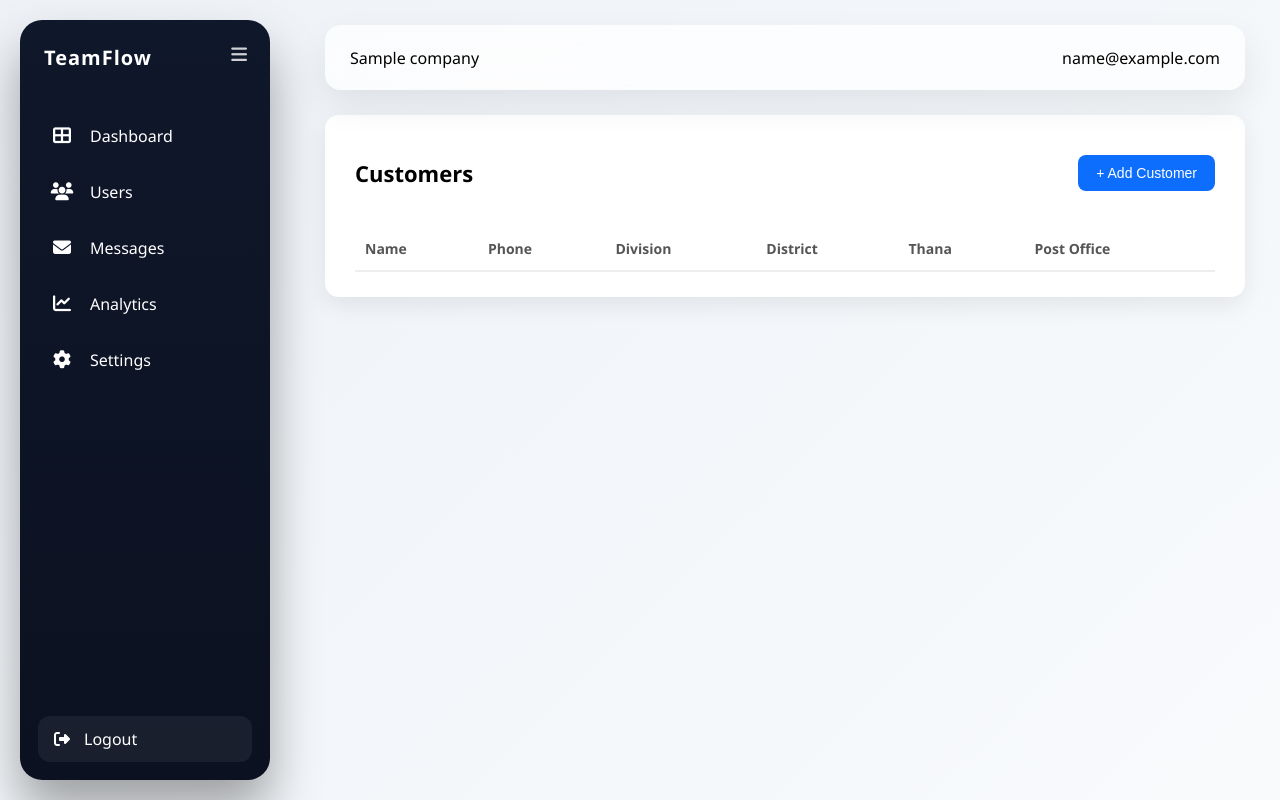
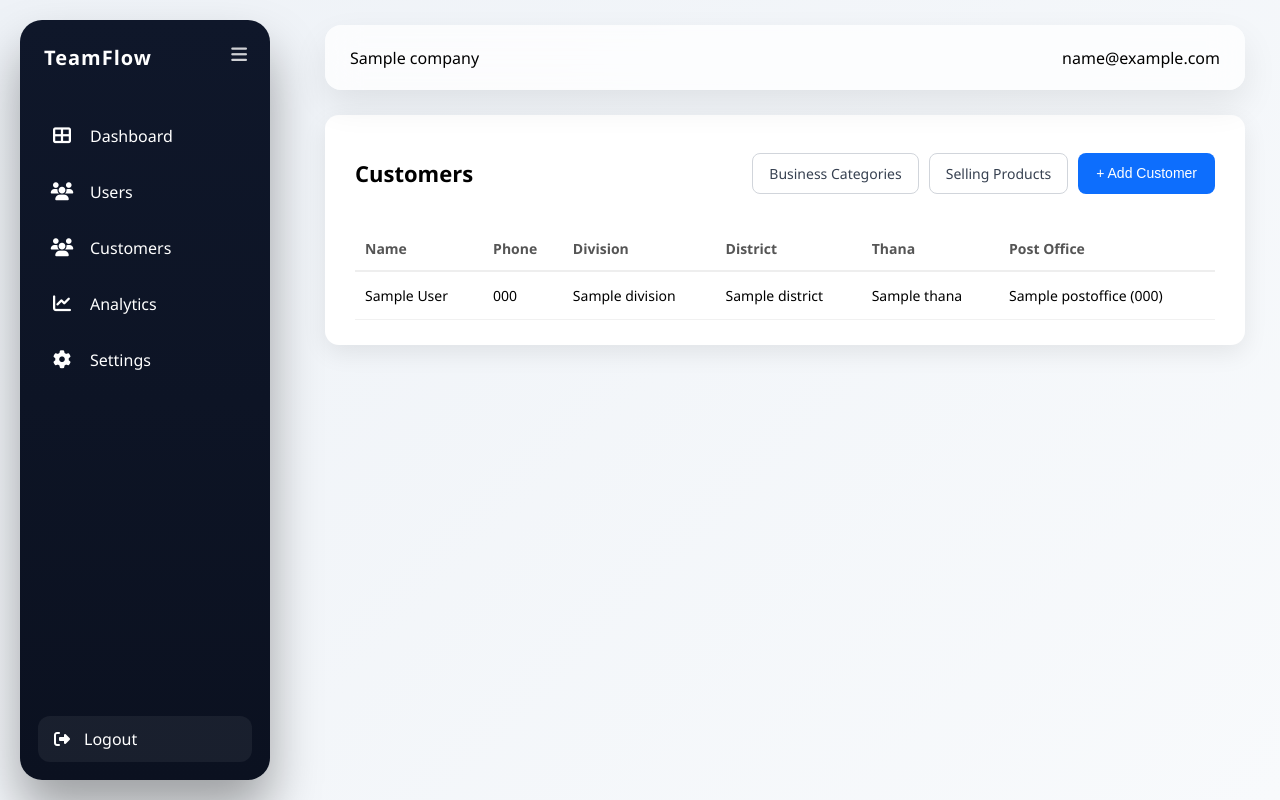
Before and after one commit to engrrasel/teamflow, a Django app: page /customers/ in a window 1280 px wide. Run offline with Django 5.2, Linux system fonts and the light colour scheme; a user stored in the database is signed in; tables that the repository leaves empty hold one stand-in row (values such as "Sample post"); data that the repository does not hold is empty.

Commit message:
Customers app: multi-tenant isolation, dynamic master data, cascading address, SaaS security fixes

```diff
--- a/customers/forms.py
+++ b/customers/forms.py
@@ -1,13 +1,25 @@
 from django import forms
-from .models import Customer
+from .models import Customer, BusinessCategory, SellingProduct
 from locations.models import Division, District, Thana, PostOffice
 
 
 class CustomerForm(forms.ModelForm):
     division = forms.ModelChoiceField(queryset=Division.objects.all())
-    district = forms.ModelChoiceField(queryset=District.objects.none())
-    thana = forms.ModelChoiceField(queryset=Thana.objects.none())
-    post_office = forms.ModelChoiceField(queryset=PostOffice.objects.none())
+    district = forms.ModelChoiceField(queryset=District.objects.none(), required=False)
+    thana = forms.ModelChoiceField(queryset=Thana.objects.none(), required=False)
+    post_office = forms.ModelChoiceField(queryset=PostOffice.objects.none(), required=False)
+
+    business_categories = forms.ModelMultipleChoiceField(
+        queryset=BusinessCategory.objects.none(),
+        widget=forms.CheckboxSelectMultiple,
+        required=False
+    )
+
+    selling_products = forms.ModelMultipleChoiceField(
+        queryset=SellingProduct.objects.none(),
+        widget=forms.CheckboxSelectMultiple,
+        required=False
+    )
 
     class Meta:
         model = Customer
@@ -18,44 +30,44 @@ class CustomerForm(forms.ModelForm):
         ]
 
     def __init__(self, *args, **kwargs):
+        self.company = kwargs.pop('company')
         super().__init__(*args, **kwargs)
 
-        # 🟢 Edit mode হলে initial অনুযায়ী queryset বসবে
-        if self.instance.pk:
+        # ✅ Company isolation (CRITICAL)
+        self.fields['business_categories'].queryset = \
+            BusinessCategory.objects.filter(company=self.company)
+
+        self.fields['selling_products'].queryset = \
+            SellingProduct.objects.filter(company=self.company)
+
+        # ---------- Cascading Address (Edit + Validation safe) ----------
+
+        # District
+        if self.data.get('division'):
+            self.fields['district'].queryset = District.objects.filter(
+                division_id=self.data.get('division')
+            )
+        elif self.instance.pk and self.instance.division:
             self.fields['district'].queryset = District.objects.filter(
                 division=self.instance.division
             )
+
+        # Thana
+        if self.data.get('district'):
+            self.fields['thana'].queryset = Thana.objects.filter(
+                district_id=self.data.get('district')
+            )
+        elif self.instance.pk and self.instance.district:
             self.fields['thana'].queryset = Thana.objects.filter(
                 district=self.instance.district
             )
+
+        # Post Office
+        if self.data.get('thana'):
+            self.fields['post_office'].queryset = PostOffice.objects.filter(
+                thana_id=self.data.get('thana')
+            )
+        elif self.instance.pk and self.instance.thana:
             self.fields['post_office'].queryset = PostOffice.objects.filter(
                 thana=self.instance.thana
             )
-
-        # 🟢 POST request হলে dynamic queryset বসবে
-        if 'division' in self.data:
-            try:
-                division_id = int(self.data.get('division'))
-                self.fields['district'].queryset = District.objects.filter(
-                    division_id=division_id
-                )
-            except (ValueError, TypeError):
-                pass
-
-        if 'district' in self.data:
-            try:
-                district_id = int(self.data.get('district'))
-                self.fields['thana'].queryset = Thana.objects.filter(
-                    district_id=district_id
-                )
-            except (ValueError, TypeError):
-                pass
-
-        if 'thana' in self.data:
-            try:
-                thana_id = int(self.data.get('thana'))
-                self.fields['post_office'].queryset = PostOffice.objects.filter(
-                    thana_id=thana_id
-                )
-            except (ValueError, TypeError):
-                pass
--- a/customers/models.py
+++ b/customers/models.py
@@ -1,8 +1,28 @@
 from django.db import models
 from locations.models import Division, District, Thana, PostOffice
+from company.models import Company
+
+
+class BusinessCategory(models.Model):
+    company = models.ForeignKey(Company, on_delete=models.CASCADE)
+    name = models.CharField(max_length=120)
+
+    def __str__(self):
+        return self.name
+
+
+class SellingProduct(models.Model):
+    company = models.ForeignKey(Company, on_delete=models.CASCADE)
+    name = models.CharField(max_length=120)
+
+    def __str__(self):
+        return self.name
 
 
 class Customer(models.Model):
+    # 🔴 MUST for SaaS isolation
+    company = models.ForeignKey(Company, on_delete=models.CASCADE)
+
     name = models.CharField(max_length=150)
     phone = models.CharField(max_length=20)
 
@@ -11,8 +31,8 @@ class Customer(models.Model):
     thana = models.ForeignKey(Thana, on_delete=models.SET_NULL, null=True)
     post_office = models.ForeignKey(PostOffice, on_delete=models.SET_NULL, null=True)
 
-    business_categories = models.JSONField(default=list, blank=True)
-    selling_products = models.JSONField(default=list, blank=True)
+    business_categories = models.ManyToManyField(BusinessCategory, blank=True)
+    selling_products = models.ManyToManyField(SellingProduct, blank=True)
 
     def __str__(self):
         return f"{self.name} - {self.phone}"
--- a/customers/templates/customers/customer_list.html
+++ b/customers/templates/customers/customer_list.html
@@ -2,10 +2,24 @@
 {% block content %}
 
 <div class="emp-card">
-    <div class="emp-header">
-        <h2>Customers</h2>
-        <button id="addCustomerBtn" class="add-btn">+ Add Customer</button>
+<div class="emp-header">
+    <h2>Customers</h2>
+
+    <div style="display:flex; gap:10px;">
+        <a href="{% url 'business_category_list' %}" class="btn-outline">
+            Business Categories
+        </a>
+
+        <a href="{% url 'selling_product_list' %}" class="btn-outline">
+            Selling Products
+        </a>
+
+        <button id="addCustomerBtn" class="add-btn">
+            + Add Customer
+        </button>
     </div>
+</div>
+
 
     <table class="emp-table">
         <thead>
--- a/customers/urls.py
+++ b/customers/urls.py
@@ -1,7 +1,38 @@
 from django.urls import path
 from .views import customer_list_view, customer_add_view
+from .views_master import (
+    business_category_list,
+    business_category_delete,
+    selling_product_list,
+    selling_product_delete,
+)
 
 urlpatterns = [
+    # ---------- Customers ----------
     path("", customer_list_view, name="customer_list"),
     path("add/", customer_add_view, name="customer_add"),
+
+    # ---------- Business Categories ----------
+    path(
+        "business-categories/",
+        business_category_list,
+        name="business_category_list",
+    ),
+    path(
+        "business-categories/delete/<int:pk>/",
+        business_category_delete,
+        name="business_category_delete",
+    ),
+
+    # ---------- Selling Products ----------
+    path(
+        "selling-products/",
+        selling_product_list,
+        name="selling_product_list",
+    ),
+    path(
+        "selling-products/delete/<int:pk>/",
+        selling_product_delete,
+        name="selling_product_delete",
+    ),
 ]
--- a/customers/views.py
+++ b/customers/views.py
@@ -1,22 +1,37 @@
 from django.shortcuts import render, redirect
+from django.contrib.auth.decorators import login_required
+from .models import Customer
 from .forms import CustomerForm
-from .models import Customer
 
 
+@login_required
 def customer_list_view(request):
-    customers = Customer.objects.all()
-    form = CustomerForm()
+    company = request.membership.company
+
+    # ✅ Only this company's customers
+    customers = Customer.objects.filter(company=company)
+
+    form = CustomerForm(company=company)
+
     return render(request, "customers/customer_list.html", {
         "customers": customers,
         "form": form
     })
 
 
+@login_required
 def customer_add_view(request):
+    company = request.membership.company
+
     if request.method == "POST":
-        form = CustomerForm(request.POST)
+        form = CustomerForm(request.POST, company=company)
         if form.is_valid():
-            form.save()
-            return redirect("customer_list")
+            obj = form.save(commit=False)
+
+            # 🔴 MUST for SaaS isolation
+            obj.company = company
+
+            obj.save()
+            form.save_m2m()
 
     return redirect("customer_list")
--- a/templates/base/base.html
+++ b/templates/base/base.html
@@ -40,11 +40,12 @@
             </li>
 
             <li>
-                <a href="#" class="nav-item">
-                    <i class="fas fa-envelope"></i>
-                    <span>Messages</span>
+                <a href="{% url 'customer_list' %}" class="nav-item">
+                    <i class="fas fa-users"></i>
+                    <span>Customers</span>
                 </a>
             </li>
+
 
             <li>
                 <a href="#" class="nav-item">
```
Also changed, not shown: customers/templates/customers/master_list.html (added, +37 -0 lines), customers/views_master.py (added, +87 -0 lines), customers/migrations/0002_remove_customer_business_categories_and_more.py (added), customers/migrations/0003_customer_company.py (added), customers/migrations/0004_alter_customer_company.py (added), customers/migrations/0005_alter_customer_company.py (added).
